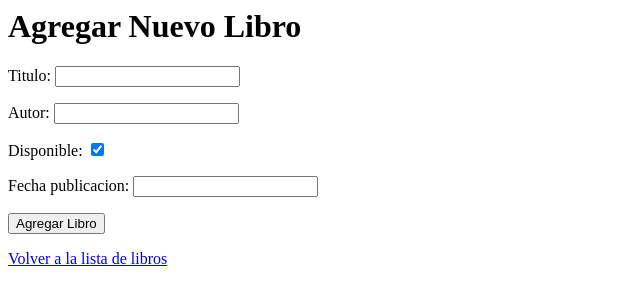
After one commit to orlandocabralmtz/proyecto-bootcamp, a Django app: page /biblioteca/libros/agregar/ in a window 1280 px wide. The commit adds this page. Shown: the top 305 px of the page, without its empty margins (0-640 px from the left). Run offline with Django 5.2, Linux system fonts and the light colour scheme.

Commit message:
se añade la función de agregar un libro nuevo

```diff
--- /dev/null
+++ b/biblioteca/forms.py
@@ -0,0 +1,9 @@
+# Se crea un formulario para la creación de un nuevo libro
+from django import forms
+from .models import Libro
+
+
+class LibroForm(forms.ModelForm):
+    class Meta:
+        model = Libro
+        fields = ["titulo", "autor", "disponible", "fecha_publicacion"]
--- /dev/null
+++ b/biblioteca/templates/biblioteca/agregar_libro.html
@@ -0,0 +1,10 @@
+<h1>Agregar Nuevo Libro</h1>
+<form method="post">
+    {% comment %}! Se agrega el token de seguridad generado por Django de forma automática {% endcomment %}
+    {% csrf_token %}
+    {% comment %} ! Se agrega el formulario de forma automática con el método as_p. Django recorre los campos del formulario y los renderiza en un formato de lista de párrafos. {% endcomment %}
+    {{ form.as_p }}
+
+    <button type="submit">Agregar Libro</button>
+</form>
+<a href="{% url 'lista_libros' %}">Volver a la lista de libros</a>
--- a/biblioteca/templates/biblioteca/lista_libros.html
+++ b/biblioteca/templates/biblioteca/lista_libros.html
@@ -14,6 +14,7 @@
                 <th>ID</th>
                 <th>Título</th>
                 <th>Autor</th>
+                <th>Fecha Publicacion</th>
                 <th>Disponible</th>
             </tr>
         </thead>
@@ -23,7 +24,9 @@
                 <td>{{ libro.id }}</td>
                 <td>{{ libro.titulo }}</td>
                 <td>{{ libro.autor }}</td>
+                <td>{{ libro.fecha_publicacion }}</td>
                 <td>
+                    {% comment %}! Se cambiará el estado de true o false por Disponible y no Disponible {% endcomment %}
                     {% if libro.disponible %}
                         Disponible
                     {% else %}
@@ -34,5 +37,8 @@
             {% endfor %}
         </tbody>
     </table>
+    <a href="{% url 'agregar_libro' %}">
+        <button>Agregar Nuevo Libro</button>
+    </a>
 </body>
 </html>
--- a/biblioteca/urls.py
+++ b/biblioteca/urls.py
@@ -5,4 +5,5 @@ urlpatterns = [
     path("usuarios/", views.lista_usuarios, name="lista_usuarios"),
     path("libros/", views.lista_libros, name="lista_libros"),
     path("prestamos/", views.usuarios_con_libros, name="usuarios_con_libros"),
+    path("libros/agregar/", views.agregar_libro, name="agregar_libro"),
 ]
--- a/biblioteca/views.py
+++ b/biblioteca/views.py
@@ -1,5 +1,6 @@
-from django.shortcuts import render
+from django.shortcuts import render, redirect
 from .models import Usuario, Libro
+from .forms import LibroForm
 
 
 def lista_usuarios(request):
@@ -19,3 +20,15 @@ def usuarios_con_libros(request):
         "biblioteca/usuarios_con_libros.html",
         {"libros_prestados": libros_prestados},
     )
+
+
+def agregar_libro(request):
+    if request.method == "POST":
+        form = LibroForm(request.POST)
+        if form.is_valid():
+            form.save()  # Guarda el libro en la base de datos
+            return redirect("lista_libros")  # Redirige a la lista de libros
+    else:
+        form = LibroForm()  # Muestra un formulario vacío
+
+    return render(request, "biblioteca/agregar_libro.html", {"form": form})
```
